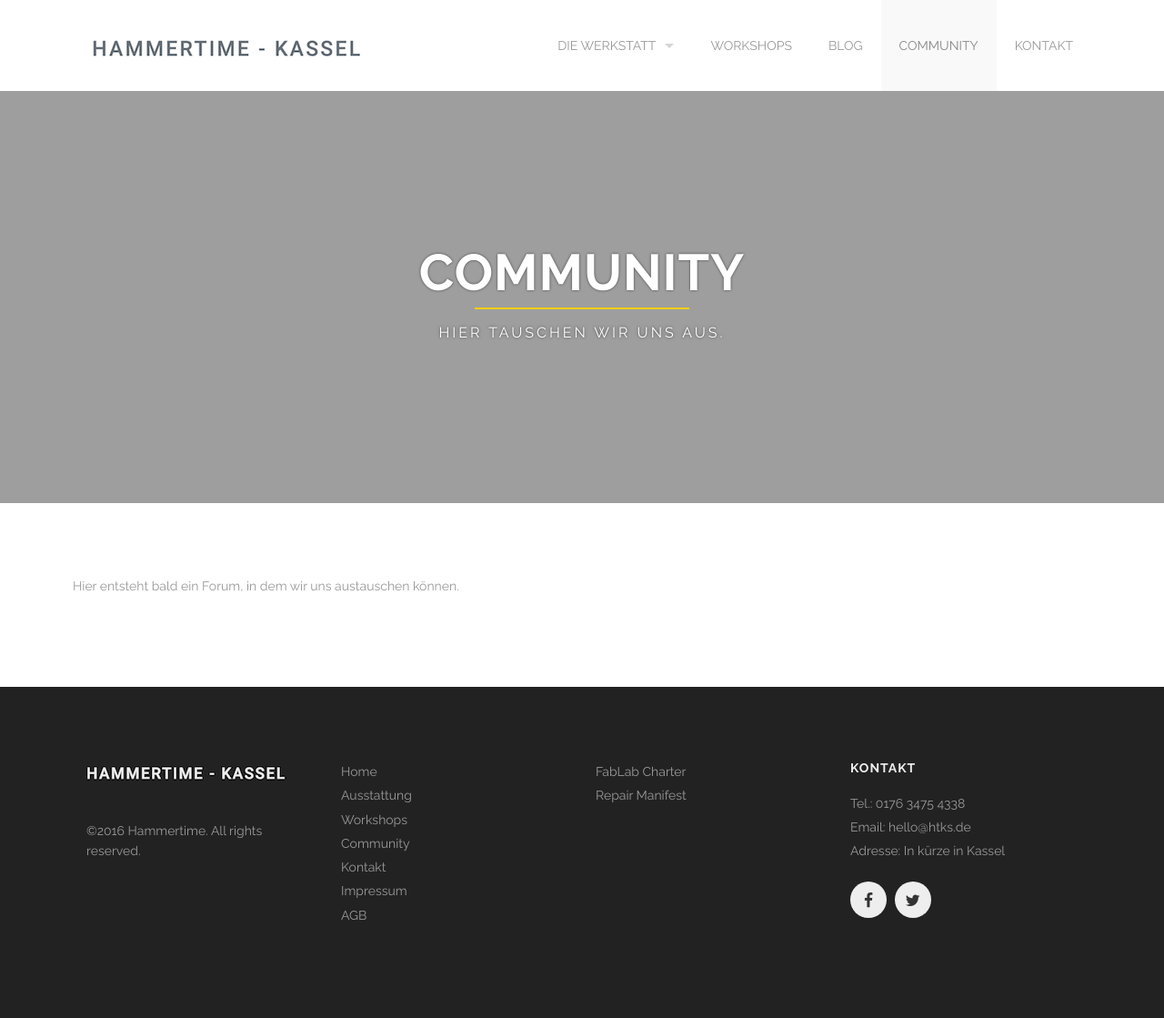
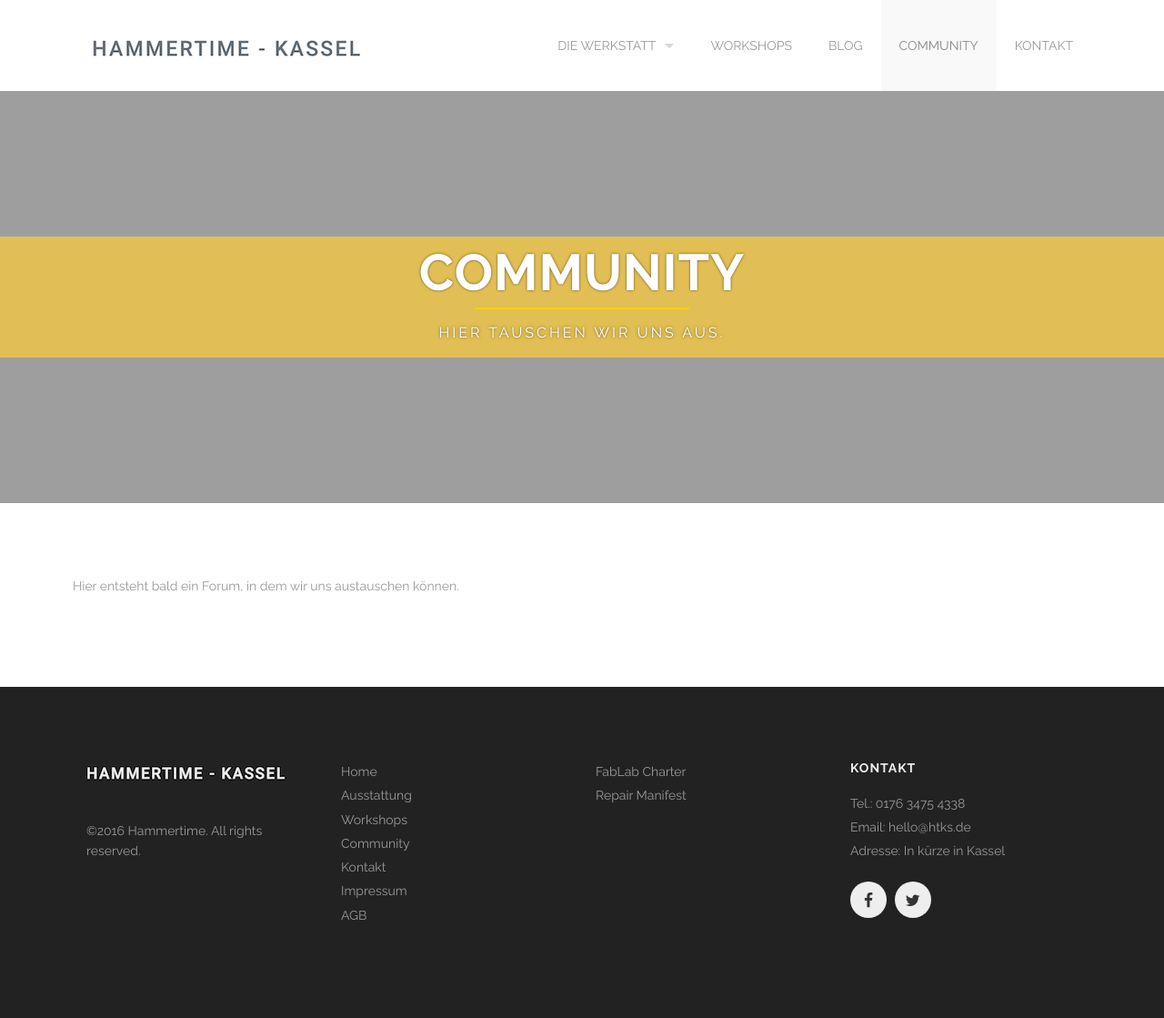
Before and after one commit to Hammertime-Kassel/htks, a Jekyll site: the page built from community.html, in a window 1280 px wide. Shown: the whole page at 91% size. Built offline with Jekyll 4.4.1, drawn with Linux system fonts in a browser that asks for light colours.

Commit message:
no message

```diff
--- a/community.html
+++ b/community.html
@@ -8,7 +8,7 @@ section_id: community
 
 <div class='full parallax' style='background-image: url(images/@stock/forum-header-bg.jpg); color: #fff;'>
   <div class='four spacing'></div>
-  <div class='row'>
+  <div class='row bgcolor-yellow-transparent'>
     <div class='large-12 columns shadow-text'>
       {% include section-header.html title=page.long_title tagline=page.tagline color="#fff" class="big" %}
     </div>
```
